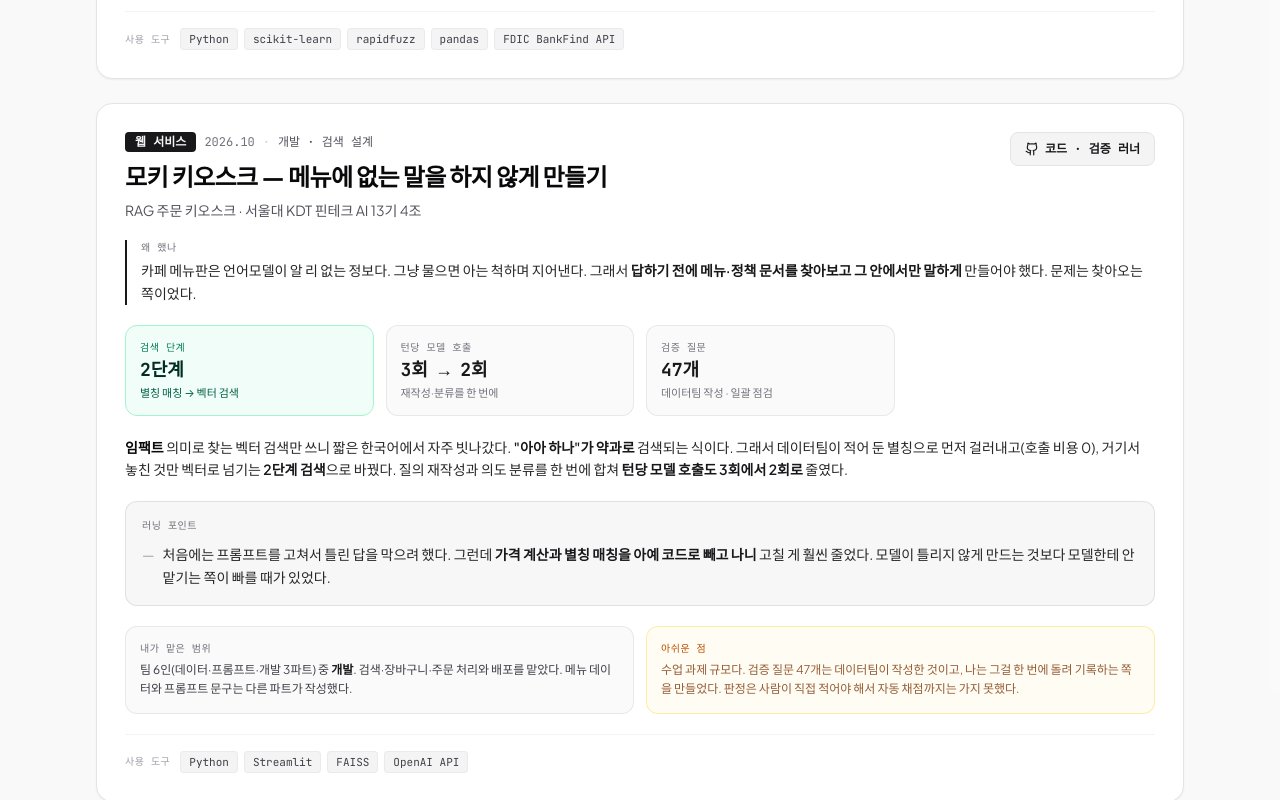
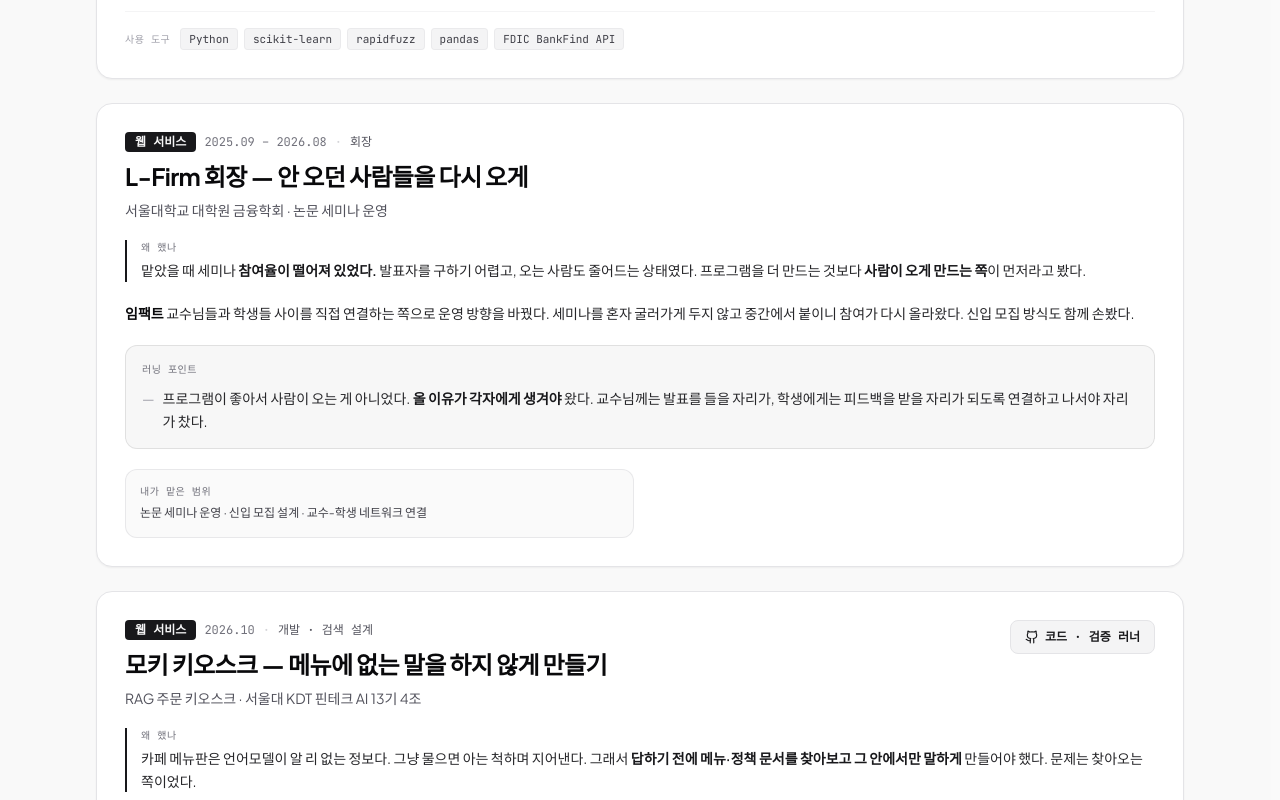
Before and after one commit to Shin-kihoon/portfolio0826, a React (Vite) app: page / in a window 1280 px wide. Shown: the part 8960-9760 px from the top of the page. Built offline with nearby package versions, Linux system fonts and the light colour scheme; a web font is replaced by a local one.

Commit message:
L-Firm 회장 카드 추가 — 참여율이 떨어진 세미나를 사람 연결로 되살린 일

```diff
--- a/src/data/portfolioData.ts
+++ b/src/data/portfolioData.ts
@@ -216,6 +216,26 @@ export const PROJECTS_DATA: ProjectData[] = [
     ],
   },
   {
+    id: 'lfirm',
+    kind: 'service',
+    title: 'L-Firm 회장 — 안 오던 사람들을 다시 오게',
+    subtitle: '서울대학교 대학원 금융학회 · 논문 세미나 운영',
+    period: '2025.09 – 2026.08',
+    role: '회장',
+    question:
+      '맡았을 때 세미나 **참여율이 떨어져 있었다.** 발표자를 구하기 어렵고, 오는 사람도 줄어드는 상태였다. 프로그램을 더 만드는 것보다 **사람이 오게 만드는 쪽**이 먼저라고 봤다.',
+    impact:
+      '교수님들과 학생들 사이를 직접 연결하는 쪽으로 운영 방향을 바꿨다. 세미나를 혼자 굴러가게 두지 않고 중간에서 붙이니 참여가 다시 올라왔다. 신입 모집 방식도 함께 손봤다.',
+    learnings: [
+      '프로그램이 좋아서 사람이 오는 게 아니었다. **올 이유가 각자에게 생겨야** 왔다. 교수님께는 발표를 들을 자리가, 학생에게는 피드백을 받을 자리가 되도록 연결하고 나서야 자리가 찼다.',
+    ],
+    stack: [],
+    metrics: [],
+    contribution: '논문 세미나 운영 · 신입 모집 설계 · 교수-학생 네트워크 연결',
+    limitation: '',
+    links: [],
+  },
+  {
     id: 'moki-kiosk',
     kind: 'service',
     title: '모키 키오스크 — 메뉴에 없는 말을 하지 않게 만들기',
```
